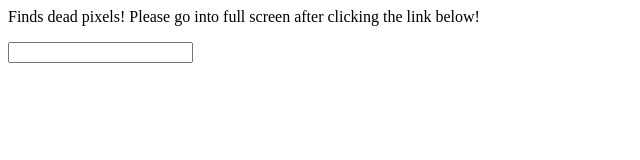
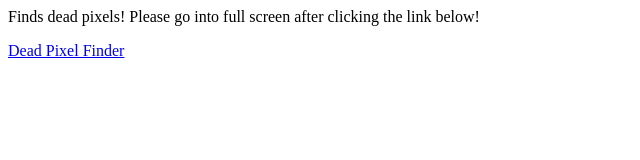
Before and after one commit to FreePvp/Dead-Pixel-Finder, a plain HTML site: page index.html in a window 1280 px wide. Shown: the whole page, without its empty margins (0-640 px from the left). Drawn offline with Linux system fonts and the light colour scheme.

Commit message:
Update index.html

```diff
--- a/index.html
+++ b/index.html
@@ -5,4 +5,4 @@
       <title>Dead Pixel Finder</title>
       </head
       <p>Finds dead pixels! Please go into full screen after clicking the link below!</p>
-    <input type="text" onkeydown="myFunction(event)">
+    <a href="colors.html">Dead Pixel Finder</a>
```
